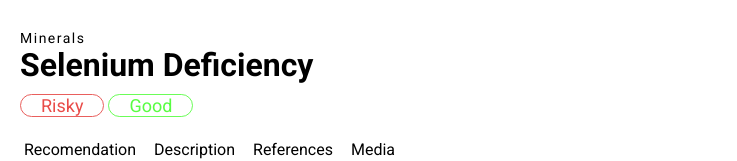
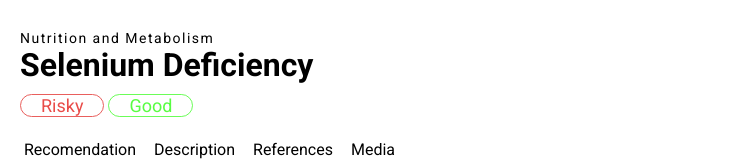
Before and after one commit to usmsam/gh-webapp, a plain HTML site: page index.html in a window 1280 px wide. Shown: the top 161 px of the page, without its empty margins (0-737 px from the left). Drawn offline with Linux system fonts and the light colour scheme; a script that the page names is missing.

Commit message:
Fix category name

```diff
--- a/index.html
+++ b/index.html
@@ -15,7 +15,7 @@
 
 <body>
     <div class="app">
-        <p class="category">Minerals</p>
+        <p class="category">Nutrition and Metabolism</p>
         <h1 class="title">Selenium Deficiency</h1>
         <div class="tags">
             <div class="tag danger">
```
